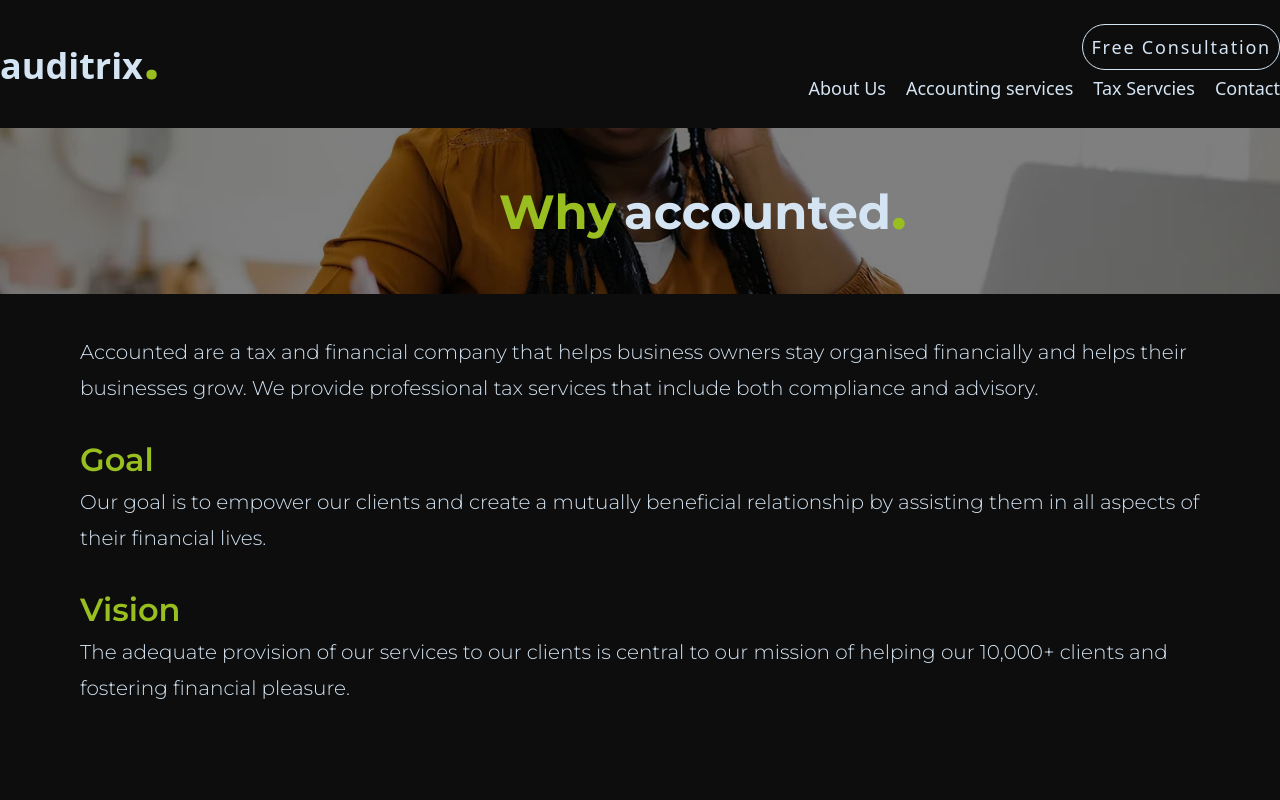
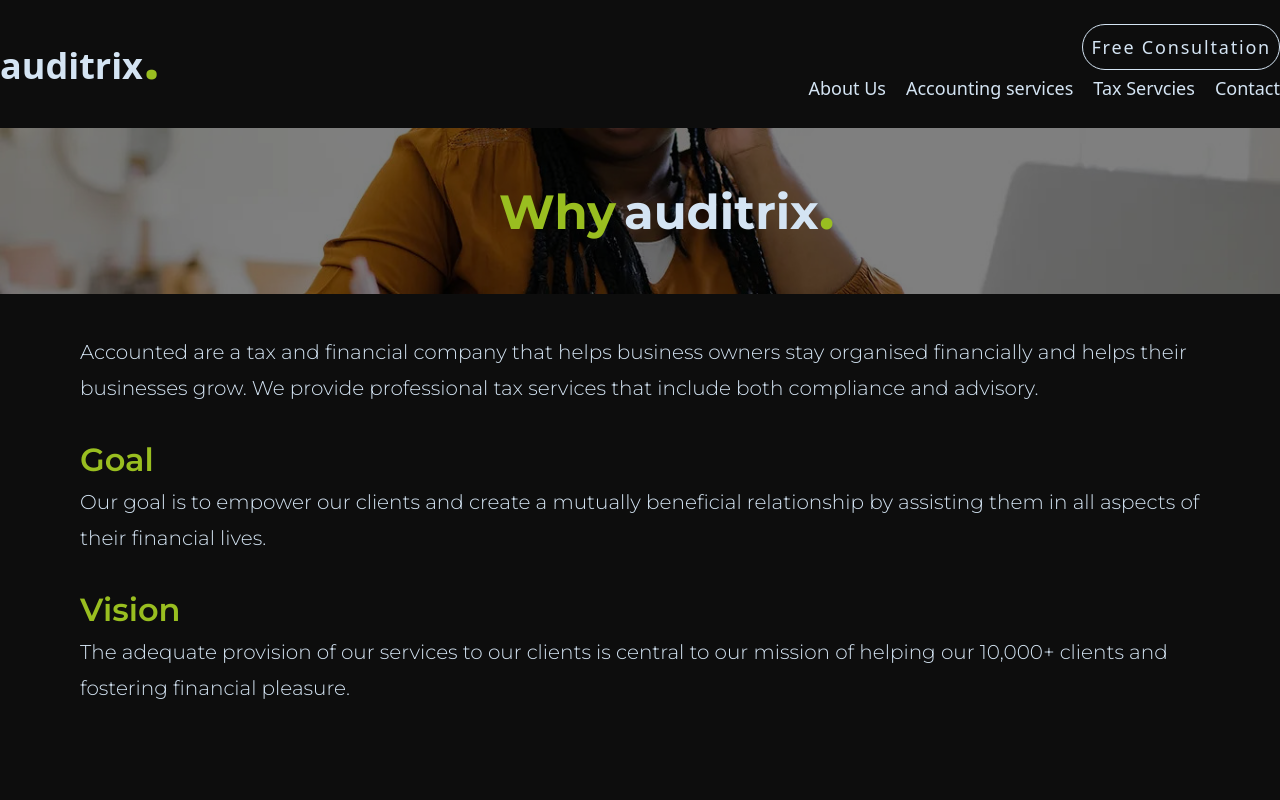
Before and after one commit to abirtasrif/auditrix, a Next.js app: page /about in a window 1280 px wide. Shown: the top 800 px of the page. Built offline with nearby package versions, Linux system fonts and the light colour scheme.

Commit message:
bug fixed

```diff
--- a/app/about/page.js
+++ b/app/about/page.js
@@ -31,7 +31,7 @@ const About = () => {
           data-aos-duration="1000"
         >
           <span className="text-[#99be20] text-5xl mr-2">Why</span>
-          accounted
+          auditrix
           <span className="text-[#99be20] text-6xl">.</span>
         </h1>
       </div>
--- a/app/layout.js
+++ b/app/layout.js
@@ -13,9 +13,11 @@ export default function RootLayout({ children }) {
   return (
     <>
       <html lang="en">
-        <Header />
-        <main className={montserrat.className}>{children}</main>
-        <Footer />
+        <body>
+          <Header />
+          <main className={montserrat.className}>{children}</main>
+          <Footer />
+        </body>
       </html>
     </>
   );
```
Also changed, not shown: 1 other file (tests, documents, lock files or other folders).
